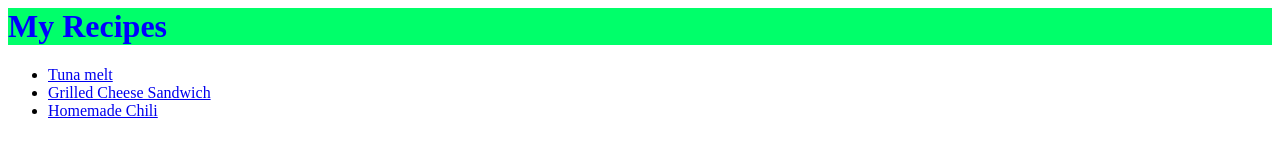
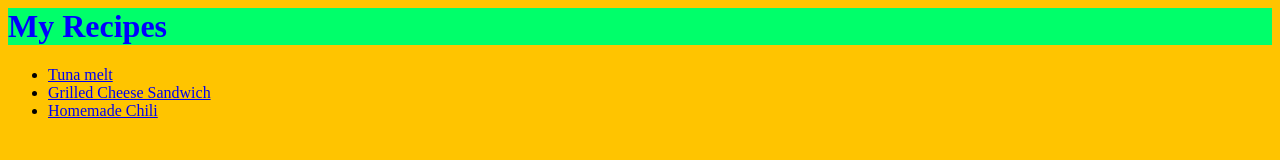
Before and after one commit to Crheem/Recipes-Demo, a plain HTML site: page index.html in a window 1280 px wide. Drawn offline with Linux system fonts and the light colour scheme.

Commit message:
Changed the background-color.

```diff
--- a/styles.css
+++ b/styles.css
@@ -14,3 +14,6 @@ p {
 .orange {
   background-color: rgb(0, 225, 255);
 }
+body {
+  background-color: rgb(255, 196, 0);
+}
```
